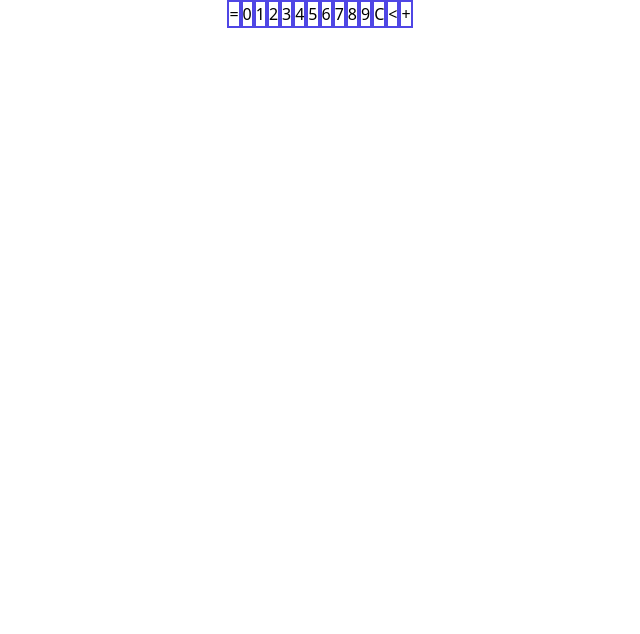
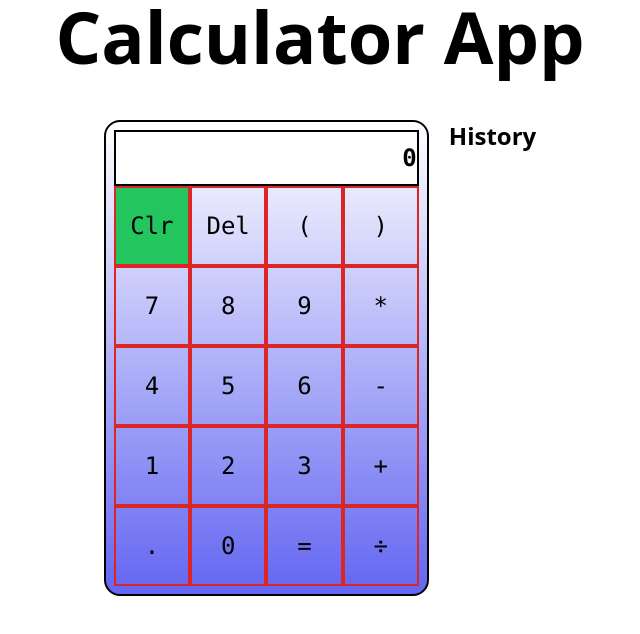
Before and after one commit to LForchini/CalculatorPT, a React (Create React App) app: page / in a window 1280 px wide. Shown: the top 634 px of the page, without its empty margins (320-960 px from the left). Built offline with nearby package versions, Linux system fonts and the light colour scheme.

Commit message:
Added history and created calculator

```diff
--- a/public/index.html
+++ b/public/index.html
@@ -14,6 +14,6 @@
   </head>
   <body>
     <noscript>You need to enable JavaScript to run this app.</noscript>
-    <div id="root" class="grid justify-center items-center"></div>
+    <div id="root" class=""></div>
   </body>
 </html>
--- a/src/App.js
+++ b/src/App.js
@@ -1,33 +1,65 @@
 import { useState, useEffect } from 'react';
 import InputButtons from './components/InputButtons';
 import Evaluate from './components/evaluation';
+import Title from "./components/Title";
 
 function App() {
-  const [ expr, setExpr ] = useState("")
-  const [clearNext, setClearNext] = useState(false);
+  const [ expr, setExpr ] = useState("0")
+  const [clearNext, setClearNext] = useState(true);
 
   useEffect(() => {
     console.log(expr);
   })
 
+
   return (
-    <div className="">
-      <label >{expr}</label>
-      <InputButtons onClick={() => {Evaluate(expr, setExpr, setClearNext)}} label="=" />
-      <InputButtons onClick={() => {setExpr((clearNext ? "":expr) + "0"); setClearNext(false);}} label="0" />
-      <InputButtons onClick={() => {setExpr((clearNext ? "":expr) + "1"); setClearNext(false);}} label="1" />
-      <InputButtons onClick={() => {setExpr((clearNext ? "":expr) + "2"); setClearNext(false);}} label="2" />
-      <InputButtons onClick={() => {setExpr((clearNext ? "":expr) + "3"); setClearNext(false);}} label="3" />
-      <InputButtons onClick={() => {setExpr((clearNext ? "":expr) + "4"); setClearNext(false);}} label="4" />
-      <InputButtons onClick={() => {setExpr((clearNext ? "":expr) + "5"); setClearNext(false);}} label="5" />
-      <InputButtons onClick={() => {setExpr((clearNext ? "":expr) + "6"); setClearNext(false);}} label="6" />
-      <InputButtons onClick={() => {setExpr((clearNext ? "":expr) + "7"); setClearNext(false);}} label="7" />
-      <InputButtons onClick={() => {setExpr((clearNext ? "":expr) + "8"); setClearNext(false);}} label="8" />
-      <InputButtons onClick={() => {setExpr((clearNext ? "":expr) + "9"); setClearNext(false);}} label="9" />
-      <InputButtons onClick={() => {setExpr("")}} label="C" />
-      <InputButtons onClick={() => {setExpr((clearNext ? "":expr.substring(0, expr.length - 1))); setClearNext(false);}} label="<" />
-      <InputButtons onClick={() => {setExpr(expr + "+")}} label="+" />
-    </div>
+    <>
+      <Title />
+      <div className="grid justify-center w-auto auto-cols-min grid-flow-col">
+        {/* Calculator */}
+        <div className="font-bold text-2xl font-mono border-solid border-2 border-black w-[325px] rounded-2xl p-2 bg-gradient-to-t from-indigo-500 ml-auto mr-auto">
+          <input className="border-solid border-2 border-black text-right w-full h-14" type="text" value={expr} onChange={(e) => {setExpr(e.target.value);}} />
+          {/* Buttons */}
+          <div className="grid justify-center items-center grid-cols-4 w-auto ">
+            <InputButtons className="bg-green-500" onClick={() => {setExpr(""); setClearNext(false);}} label="Clr" />
+            <InputButtons onClick={() => {setExpr((clearNext ? "":expr.substring(0, expr.length - 1))); setClearNext(false);}} label="Del" />
+            <InputButtons onClick={() => {setExpr(expr + "("); setClearNext(false);}} label="(" />
+            <InputButtons onClick={() => {setExpr(expr + ")"); setClearNext(false);}} label=")" />
+
+
+            <InputButtons onClick={() => {setExpr((clearNext ? "":expr) + "7"); setClearNext(false);}} label="7" />
+            <InputButtons onClick={() => {setExpr((clearNext ? "":expr) + "8"); setClearNext(false);}} label="8" />
+            <InputButtons onClick={() => {setExpr((clearNext ? "":expr) + "9"); setClearNext(false);}} label="9" />
+            <InputButtons onClick={() => {setExpr(expr + "*"); setClearNext(false);}} label="*" />
+
+            <InputButtons onClick={() => {setExpr((clearNext ? "":expr) + "4"); setClearNext(false);}} label="4" />
+            <InputButtons onClick={() => {setExpr((clearNext ? "":expr) + "5"); setClearNext(false);}} label="5" />
+            <InputButtons onClick={() => {setExpr((clearNext ? "":expr) + "6"); setClearNext(false);}} label="6" />
+            <InputButtons onClick={() => {setExpr(expr + "-"); setClearNext(false);}} label="-" />
+
+            <InputButtons onClick={() => {setExpr((clearNext ? "":expr) + "1"); setClearNext(false);}} label="1" />
+            <InputButtons onClick={() => {setExpr((clearNext ? "":expr) + "2"); setClearNext(false);}} label="2" />
+            <InputButtons onClick={() => {setExpr((clearNext ? "":expr) + "3"); setClearNext(false);}} label="3" />
+            <InputButtons onClick={() => {setExpr(expr + "+"); setClearNext(false);}} label="+" />
+
+            <InputButtons onClick={() => {setExpr((clearNext ? "":expr) + "."); setClearNext(false);}} label="." />
+            <InputButtons onClick={() => {setExpr((clearNext ? "":expr) + "0"); setClearNext(false);}} label="0" />
+            <InputButtons onClick={() => {Evaluate(expr, setExpr); setClearNext(true);}} label="=" />
+            <InputButtons onClick={() => {setExpr(expr + "/"); setClearNext(false);}} label="÷" />
+          </div>
+        </div>
+        <div className="ml-5">
+          <h2 className="font-bold text-2xl">History</h2>
+          <ul className='list-disc'>
+          {
+            (JSON.parse(localStorage.getItem('history')) || []).map((item) => (<li key={item.id}>
+              <p className="cursor-pointer underline text-blue-500" onClick={() => {setExpr(item.text); setClearNext(true)}}>{item.text}</p>
+            </li>))
+          }
+          </ul>
+        </div>
+      </div>
+    </>
   );
 }
 
--- a/src/components/InputButtons.js
+++ b/src/components/InputButtons.js
@@ -1,5 +1,5 @@
-export default function InputButtons({ onClick, label }) {
-    return (
-        <button className="border-solid border-2 border-indigo-600" onClick={onClick}>{label}</button>
-    )
+export default function InputButtons({ className="", onClick, label }) {
+  return (
+    <button className={`border-solid font-medium border-2 border-red-600 ${className} h-[5rem] w-auto hover:bg-cyan-200`}  onClick={onClick}>{label}</button>
+  )
 }
--- /dev/null
+++ b/src/components/Title.js
@@ -0,0 +1,9 @@
+const Title = ()=>{
+    return(
+        <div className="text-center text-2xl pb-12 font-bold text-7xl">
+            <h2>Calculator App </h2>
+        </div>
+
+    );
+}
+export default Title;
--- a/src/components/evaluation.js
+++ b/src/components/evaluation.js
@@ -6,8 +6,18 @@ import { evaluate } from "mathjs";
  * @param {*} setExpr
 
  */
-export default function Evaluate(expr, setExpr, setClearNext) {
-  let output = evaluate(expr).toString();
-  setClearNext(true);
+export default function Evaluate(expr, setExpr) {
+  let output;
+  try {
+    output = evaluate(expr).toString();
+    let history = JSON.parse(localStorage.getItem('history')) || [];
+    let nextId = 0;
+    if (history.length > 0) nextId = history.reduce((max, item) => (item.id > max ? item.id : max)) + 1;
+    history.push({text: expr, id: nextId});
+    localStorage.setItem('history', JSON.stringify(history));
+  } catch (error) {
+    output = "Error"
+    console.log(error)
+  }
   setExpr(output);
 }
```
Also changed, not shown: 2 other files (tests, documents, lock files or other folders).
